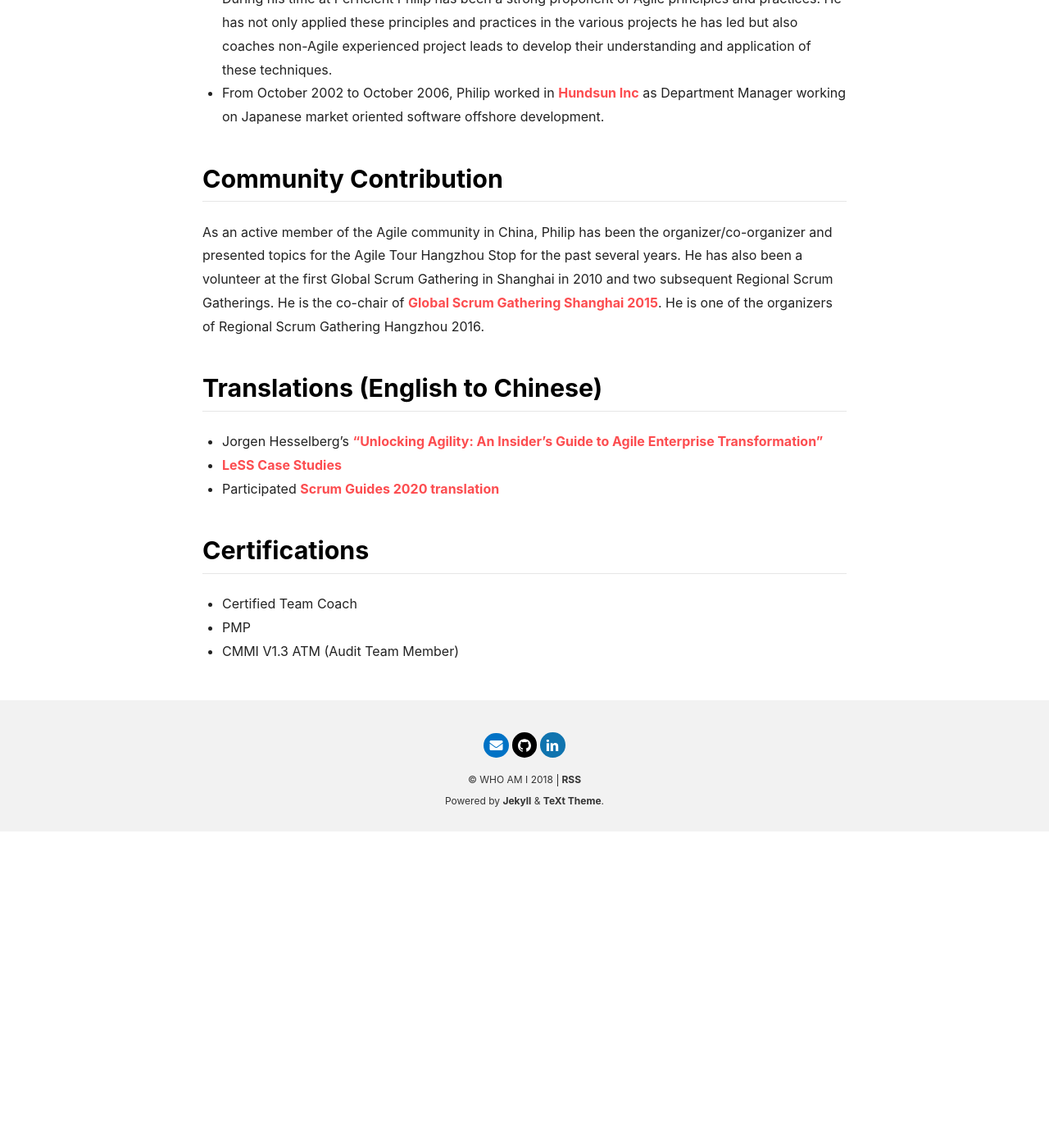
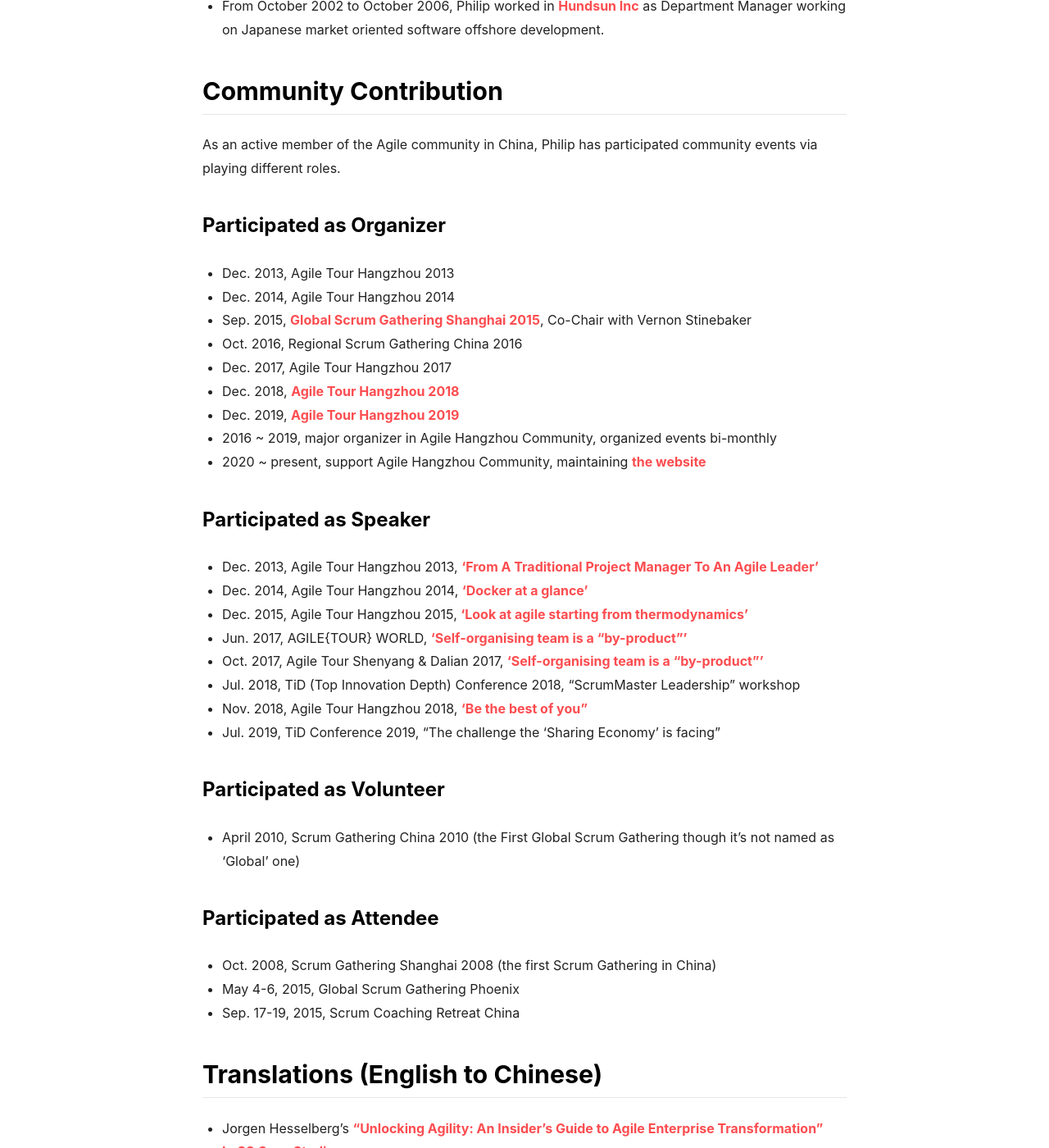
Before and after one commit to wjmmx/wjmmx.github.io, a Jekyll site: the page built from about.md, in a window 1280 px wide and 1400 px high, scrolled down 773 px. Shown: the whole window at 82% size. Built offline with Jekyll 4.4.1, drawn with Linux system fonts in a browser that asks for light colours; nearby versions of some CDN libraries; comment, search, counter and statistics services are not loaded; our own code applies the rules of GitHub Pages for plain Markdown files; before the commit the page ends 1787 px from its top, so only the background shows below that; some of the changed text lies outside the part shown.

Commit message:
add speeches slides

```diff
--- a/about.md
+++ b/about.md
@@ -22,7 +20,40 @@
 
 ## Community Contribution
 
-As an active member of the Agile community in China, Philip has been the organizer/co-organizer and presented topics for the Agile Tour Hangzhou Stop for the past several years. He has also been a volunteer at the first Global Scrum Gathering in Shanghai in 2010 and two subsequent Regional Scrum Gatherings. He is the co-chair of [Global Scrum Gathering Shanghai 2015](https://www.scrumalliance.org/ScrumRedesignDEVSite/media/ScrumAllianceMedia/Global%20Scrum%20Gatherings/2015%20Shanghai/SGSHA_SessionDescriptions_Aug31.pdf). He is one of the organizers of Regional Scrum Gathering Hangzhou 2016.
+As an active member of the Agile community in China, Philip has participated community events via playing different roles.
+
+### Participated as Organizer
+
+- Dec. 2013, Agile Tour Hangzhou 2013
+- Dec. 2014, Agile Tour Hangzhou 2014
+- Sep. 2015, [Global Scrum Gathering Shanghai 2015](https://www.scrumalliance.org/ScrumRedesignDEVSite/media/ScrumAllianceMedia/Global%20Scrum%20Gatherings/2015%20Shanghai/SGSHA_SessionDescriptions_Aug31.pdf), Co-Chair with Vernon Stinebaker
+- Oct. 2016, Regional Scrum Gathering China 2016
+- Dec. 2017, Agile Tour Hangzhou 2017
+- Dec. 2018, [Agile Tour Hangzhou 2018](http://agilehangzhou.org/2018/11/17/AgileTour2018Hangzhou.html)
+- Dec. 2019, [Agile Tour Hangzhou 2019](http://agilehangzhou.org/2019/11/11/AgileTour2019Hangzhou.html)
+- 2016 ~ 2019, major organizer in Agile Hangzhou Community, organized events bi-monthly
+- 2020 ~ present, support Agile Hangzhou Community, maintaining [the website](http://agilehangzhou.org)
+
+### Participated as Speaker
+
+- Dec. 2013, Agile Tour Hangzhou 2013, [‘From A Traditional Project Manager To An Agile Leader’](https://www2.slideshare.net/Philip.Wang/from-a-traditional-project-manager-to-an-agile-leader)
+- Dec. 2014, Agile Tour Hangzhou 2014, [‘Docker at a glance’](https://www2.slideshare.net/Philip.Wang/docker-ata-glance)
+- Dec. 2015, Agile Tour Hangzhou 2015, [‘Look at agile starting from thermodynamics’](https://www2.slideshare.net/Philip.Wang/look-at-agile-starting-from-thermodynamics)
+- Jun. 2017, AGILE{TOUR} WORLD, ['Self-organising team is a "by-product"'](https://www2.slideshare.net/Philip.Wang/self-organized-team-is-a-byproduct)
+- Oct. 2017, Agile Tour Shenyang & Dalian 2017, ['Self-organising team is a "by-product"'](https://www2.slideshare.net/Philip.Wang/self-organized-team-is-a-byproduct)
+- Jul. 2018, TiD (Top Innovation Depth) Conference 2018, "ScrumMaster Leadership" workshop
+- Nov. 2018, Agile Tour Hangzhou 2018, ['Be the best of you"](https://eyun.baidu.com/s/3kWrKpev)
+- Jul. 2019, TiD Conference 2019, "The challenge the 'Sharing Economy' is facing"
+
+### Participated as Volunteer
+
+- April 2010, Scrum Gathering China 2010 (the First Global Scrum Gathering though it's not named as 'Global' one)
+
+### Participated as Attendee
+
+- Oct. 2008, Scrum Gathering Shanghai 2008 (the first Scrum Gathering in China)
+- May 4-6, 2015, Global Scrum Gathering Phoenix
+- Sep. 17-19, 2015, Scrum Coaching Retreat China
 
 ## Translations (English to Chinese)
 
```
Also changed, not shown: other parts of about.md (+0 -2 lines).
